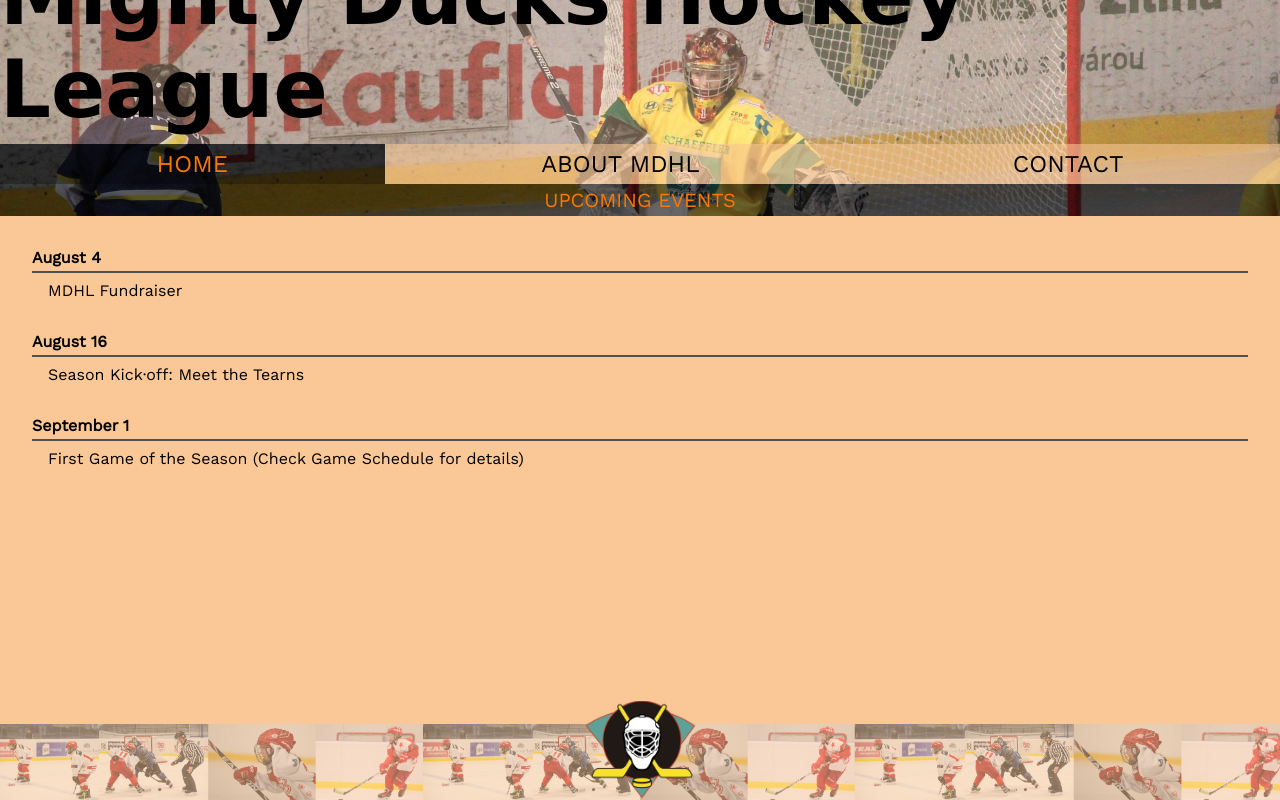
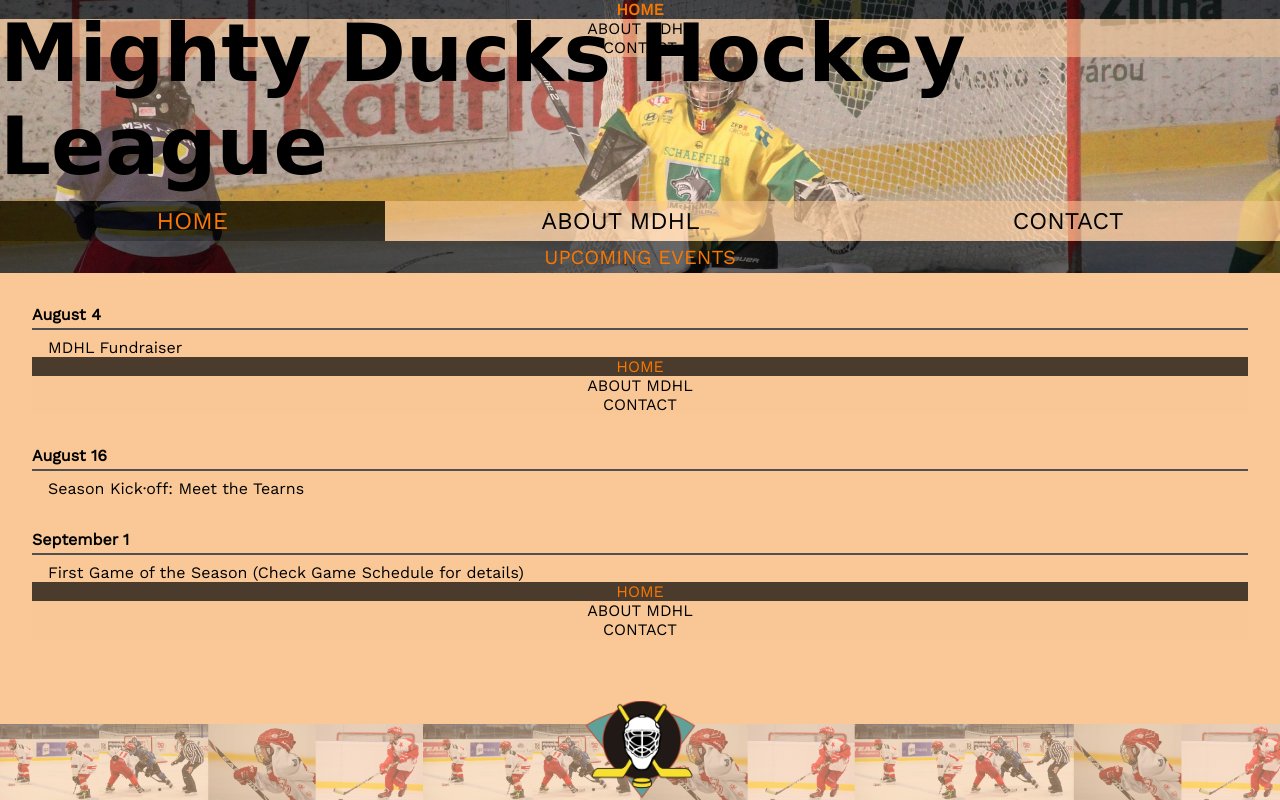
Before and after one commit to guille-f-f/hockey, a plain HTML site: page index.html in a window 1280 px wide. Shown: the top 800 px of the page. Drawn offline with nearby package versions, Linux system fonts and the light colour scheme; a web font is replaced by a local one.

Commit message:
Update index.html

```diff
--- a/index.html
+++ b/index.html
@@ -9,6 +9,9 @@
 </head>
 <body class="flex orange">
     <header class="flex">
+                    <a href="#" class="flex aCenter jCenter orangeTr">HOME</a>
+            <a href="about.html" class="flex aCenter jCenter orangeTr">ABOUT MDHL</a>
+            <a href="contact.html" class="flex aCenter jCenter orangeTr">CONTACT</a>
         <h1 class="flex jCenter totalWidth">Mighty Ducks Hockey League</h1>
         <nav class="flex jSpaceBe totalWidth">
             <a href="#" class="flex aCenter jCenter orangeTr">HOME</a>
@@ -21,6 +24,9 @@
         <article>
             <h3>August 4</h3>
             <p>MDHL Fundraiser</p>
+                        <a href="#" class="flex aCenter jCenter orangeTr">HOME</a>
+            <a href="about.html" class="flex aCenter jCenter orangeTr">ABOUT MDHL</a>
+            <a href="contact.html" class="flex aCenter jCenter orangeTr">CONTACT</a>
         </article>
         <article>
             <h3>August 16</h3>
@@ -29,6 +35,9 @@
         <article>
             <h3>September 1</h3>
             <p>First Game of the Season (Check Game Schedule for details)</p>
+                        <a href="#" class="flex aCenter jCenter orangeTr">HOME</a>
+            <a href="about.html" class="flex aCenter jCenter orangeTr">ABOUT MDHL</a>
+            <a href="contact.html" class="flex aCenter jCenter orangeTr">CONTACT</a>
         </article>
     </main>
     <footer class="totalWidth flex jCenter">
```
